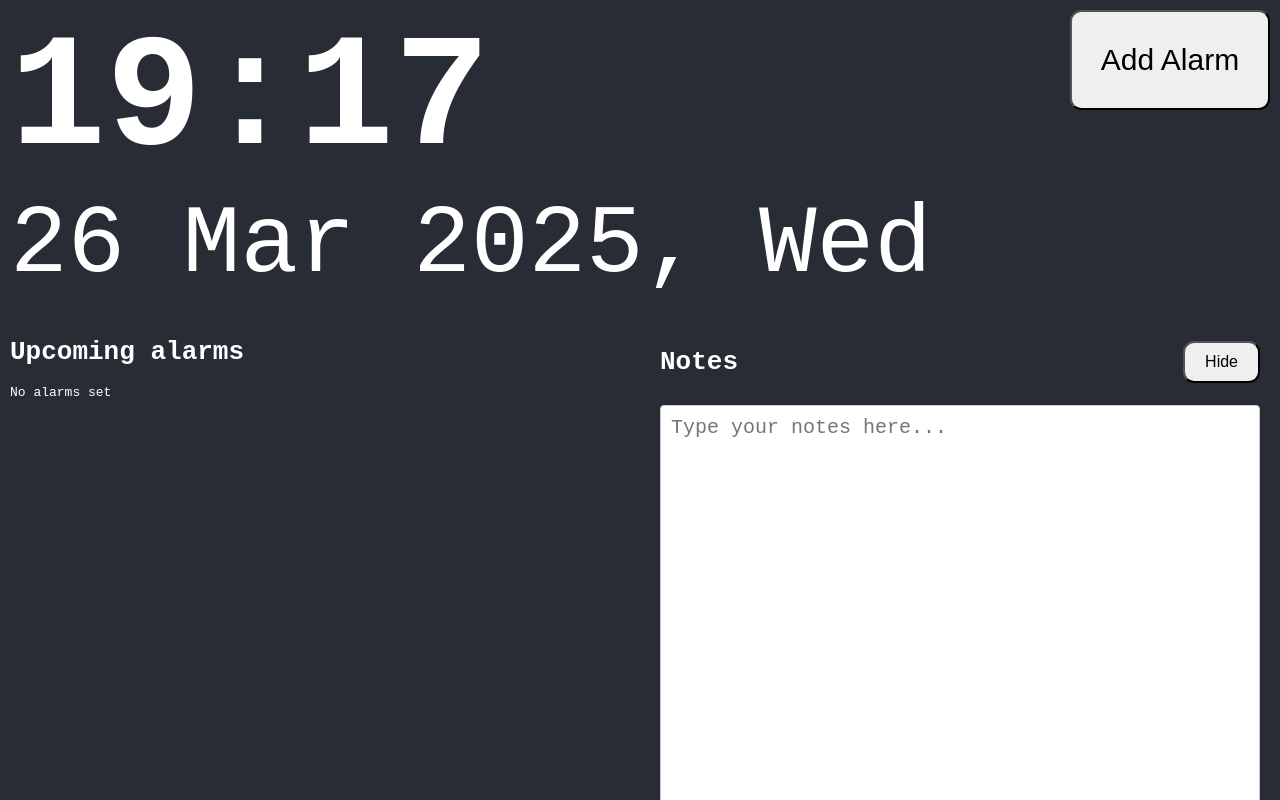
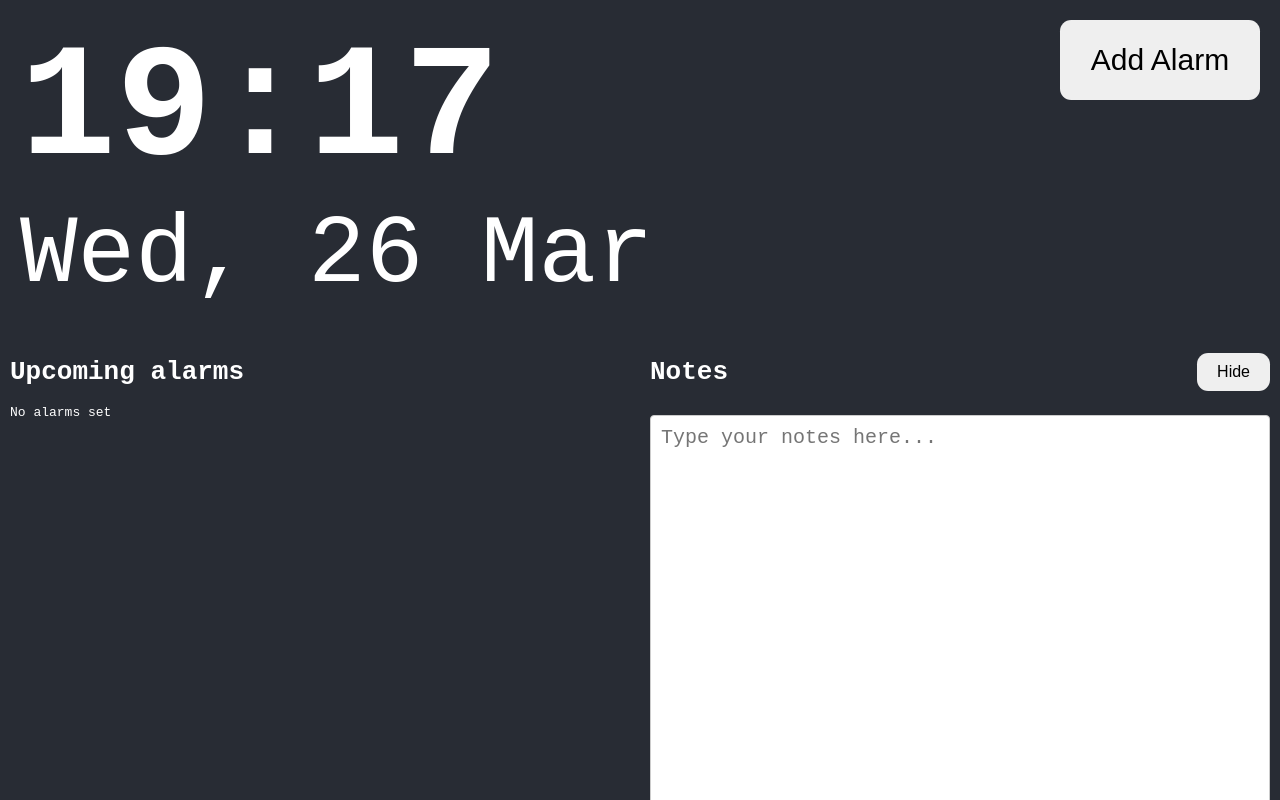
Before and after one commit to Vijaysreekar4994/clock247, a React (Create React App) app: page / in a window 1280 px wide. Shown: the top 800 px of the page. Built offline with nearby package versions, Linux system fonts and the light colour scheme.

Commit message:
ui fixes

```diff
--- a/src/App.css
+++ b/src/App.css
@@ -1,11 +1,8 @@
 .App {
   display: flex;
-  /* align-items: center;
-  justify-content: center; */
   flex-direction: column;
   width: 100%;
   height: 100%;
-  background-color: #282c34;
   color: white;
   font-family: monospace;
   overflow-y: scroll;
@@ -15,19 +12,18 @@
   display: flex;
   flex-direction: column;
   height: 100%;
-  /* Full viewport height */
 }
 
 .container-1 {
   display: flex;
   flex: 1;
   flex-direction: row;
-  padding: 10px;
+  padding: 20px;
 }
 
 .date-time-container {
   display: flex;
-  flex: 3;
+  flex: 4;
   flex-direction: column;
 }
 
@@ -39,7 +35,7 @@
 
 .add-alarm-button {
   width: 200px;
-  height: 100px;
+  height: 80px;
   font-size: 30px;
 }
 
@@ -55,7 +51,8 @@
 .container-2 {
   display: flex;
   flex-direction: row;
-  height: 100vh;
+  height: 100%;
+  /* height: 100vh; */
 }
 
 .left-pane,
@@ -74,8 +71,6 @@
   display: flex;
   flex-direction: column;
   gap: 10px;
-  padding: 10px;
-  height: 100%;
 }
 
 .notes-header {
@@ -90,6 +85,7 @@
 
 .notes-textarea {
   width: 100%;
+  min-height: 80vh;
   flex: 1;
   resize: none;
   overflow-wrap: break-word;
@@ -97,8 +93,6 @@
   font-size: 20px;
   padding: 10px;
   box-sizing: border-box;
-  height: 100%;
-  min-height: 200px;
   border: 1px solid #ccc;
   border-radius: 4px;
 }
@@ -110,20 +104,29 @@
 .saved-alarm {
   border: 1px solid lightgray;
   border-radius: 10px;
-  margin-bottom: 5px;
-  padding: 10px;
+  margin-bottom: 10px;
+  padding: 5px 10px ;
   display: flex;
   align-items: center;
   justify-content: space-between;
 
   .saved-alarm-info{
-    padding-inline: 10px;
+    width: 50%;
   }
+
 }
-
+.alarm-action-buttons-view {
+  display: flex;
+  flex-direction: column;
+}
 .delete-alarm-button {
-  margin-inline: 10px;
-  border-radius: 50px;
+  border-radius: 5px;
+  padding: 5px 10px;
+  /* margin-bottom: 10px;  TODO: to add again with edit feature */
+}
+.edit-alarm-button{
+  border-radius: 5px;
+  padding: 5px 10px;
 }
 
 @keyframes pulse {
@@ -233,6 +236,7 @@ button {
   font-size: 1rem;
   border-radius: 0.7rem;
   cursor: pointer;
+  border: none;
 }
 
 @media (max-width:400px) {
--- a/src/App.js
+++ b/src/App.js
@@ -21,6 +21,7 @@ function App() {
   const [isAlarmActive, setIsAlarmActive] = useState(false);
   const [inputTime, setInputTime] = useState('');
   const [alarmNote, setAlarmNote] = useState('');
+  // const [editingIndex, setEditingIndex] = useState(null);
   const [selectedDays, setSelectedDays] = useState([]);
   const [specificDate, setSpecificDate] = useState('');
   const [selectedSound, setSelectedSound] = useState(alarmSounds[0].value);
@@ -38,6 +39,17 @@ function App() {
   const date = getFormattedDate(dateTime);
 
   const weekdays = ['Sun', 'Mon', 'Tue', 'Wed', 'Thu', 'Fri', 'Sat'];
+
+  // const handleEditAlarm = (index) => {
+  //   const alarm = alarms[index];
+  //   setInputTime(`${alarm.hour.toString().padStart(2, '0')}:${alarm.minute.toString().padStart(2, '0')}`);
+  //   setSelectedDays(alarm.days || []);
+  //   setSpecificDate(alarm.date || '');
+  //   setSelectedSound(alarm.sound || alarmSounds[0].value);
+  //   setAlarmNote(alarm.note || '');
+  //   setEditingIndex(index);
+  //   setIsModalOpen(true);
+  // };
 
   const handleNoteChange = (e) => {
     const value = e.target.value;
@@ -130,7 +142,14 @@ function App() {
       sound: selectedSound,
       note: alarmNote.trim()
     };
+
     const updatedAlarms = [...alarms, newAlarm];
+    // if (editingIndex !== null) {
+    //   updatedAlarms[editingIndex] = newAlarm;
+    // } else {
+    //   updatedAlarms.push(newAlarm);
+    // }
+
     setAlarms(updatedAlarms);
     saveAlarms(updatedAlarms);
     setInputTime('');
@@ -138,6 +157,7 @@ function App() {
     setSpecificDate('');
     setSelectedSound(alarmSounds[0].value);
     setAlarmNote('');
+    // setEditingIndex(null);
   };
 
   const isAlarmMatch = (alarm, now) => {
@@ -300,12 +320,11 @@ function App() {
                   <div className='saved-alarm' key={index}>
                     <span style={{ fontSize: '40px' }}>
                       {alarm.hour.toString().padStart(2, '0')}:{alarm.minute.toString().padStart(2, '0')}
-                      {alarm.days.length !== 0 && ' 🔄'}
                     </span>
                     <h2 className='saved-alarm-info'>
                       {alarm.days.length !== 0 && (
                         <>
-                          Repeat: {alarm.days}
+                          Repeat: {alarm.days.join(', ')}
                           <br />
                         </>
                       )}
@@ -320,13 +339,17 @@ function App() {
                           Note: {alarm.note}<br />
                         </>
                       )}
-                      Sound: {alarm.sound}<br />
+                      {/* Sound: {alarm.sound}<br /> */}
                     </h2>
                     {/* Alarm: {alarm.hour.toString().padStart(2, '0')}:{alarm.minute.toString().padStart(2, '0')} |
                       Days: {alarm.days.join(', ')} |
                       Date: {alarm.date || 'N/A'} |
                       Sound: {alarm.sound} */}
-                    <button className='delete-alarm-button' onClick={() => deleteAlarm(index)}><span>&#10060;</span></button>
+                    <div className='alarm-action-buttons-view'>
+                      <button className='delete-alarm-button' onClick={() => deleteAlarm(index)}><span>&#10060;</span></button>
+                      {/* <button className='edit-alarm-button' onClick={() => handleEditAlarm(index)}><span>✏️</span></button> */}
+                    </div>
+
                   </div>
                 ))
               ) : (
--- a/src/index.css
+++ b/src/index.css
@@ -5,6 +5,7 @@ body {
     sans-serif;
   -webkit-font-smoothing: antialiased;
   -moz-osx-font-smoothing: grayscale;
+  background-color: #282c34;
 }
 
 code {
--- a/src/useAlarmUtils.js
+++ b/src/useAlarmUtils.js
@@ -8,7 +8,7 @@ export const getFormattedDate = (date) =>
     date.toLocaleDateString('en-GB', {
         day: '2-digit',
         month: 'short',
-        year: 'numeric',
+        // year: 'numeric',
         weekday: 'short',
     }).replace(/(\w+), (\d+) (\w+) (\d+)/, '$2 $3 $4, $1');
 
```
Also changed, not shown: 15 other files (tests, documents, lock files or other folders).
